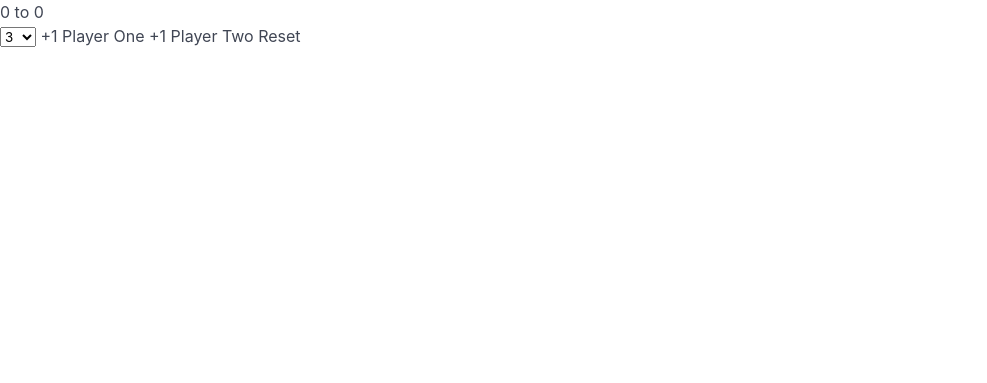
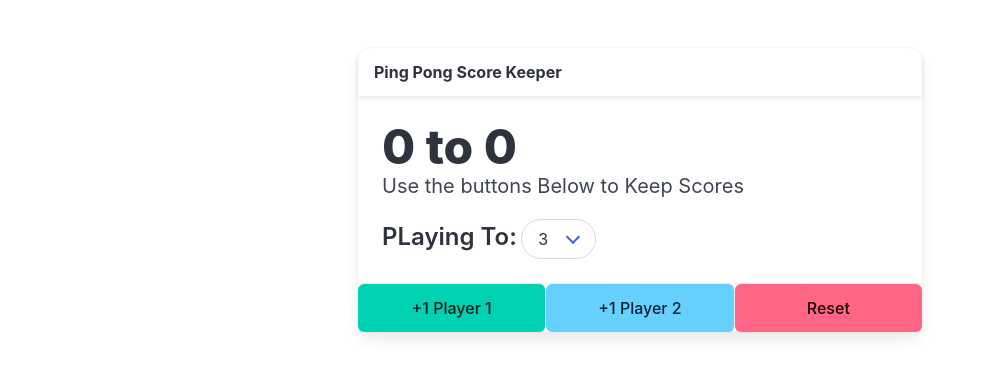
Before and after one commit to anitgt/Score-Keeper, a plain HTML site: page index.html in a window 1280 px wide. Shown: the whole page, without its empty margins (0-987 px from the left). Drawn offline with nearby package versions, Linux system fonts and the light colour scheme.

Commit message:
designing with bulma

```diff
--- a/app.js
+++ b/app.js
@@ -7,7 +7,7 @@ const winningScoreSelect = document.querySelector('#playTo');
 
 let p1Score = 0;
 let p2Score = 0;
-let winningScore = 5
+//let winningScore = 5;
 let isGameOver = false;
 
 p1Button.addEventListener('click', () => {
@@ -18,6 +18,8 @@ p1Button.addEventListener('click', () => {
             isGameOver = true;
             p1Display.classList.add('winner');
             p2Display.classList.add('loser');
+            p1Button.disabled = true;
+            p2Button.disabled = true;
             }
         p1Display.innerText = p1Score;
 }
@@ -30,8 +32,10 @@ p2Button.addEventListener('click', () => {
         p2Score += 1;
             if(p2Score === winningScore) {
                 isGameOver = true;
-                p1Display.classList.add('loser')
-                p2Display.classList.add('winner')
+                p1Display.classList.add('loser');
+                p2Display.classList.add('winner');
+                p1Button.disabled = true;
+                p2Button.disabled = true;
             }
         p2Display.innerText = p2Score;
 }
@@ -55,5 +59,8 @@ resetButton.addEventListener('click', reset)
     p1Display.textContent = 0;
     p2Display.textContent = 0;
     p1Display.classList.remove('winner','loser')
-    p2Display.classList.remove('winner', 'loser')
+    p2Display.classList.remove('winner', 'loser');
+    let winningScore = ''
+    p1Button.disabled = false;
+    p2Button.disabled = false;
 }
--- a/index.html
+++ b/index.html
@@ -4,15 +4,29 @@
     <meta charset="UTF-8">
     <meta name="viewport" content="width=device-width, initial-scale=1.0">
     <title>Score keeper</title>
-    <link rel="styleSheet" href="style.css">
+    <link rel="stylesheet" href="style.css">
     <link
   rel="stylesheet"
   href="https://cdn.jsdelivr.net/npm/bulma@1.0.4/css/bulma.min.css"
 >
 </head>
 <body>
+    <section class="section">
+<div class="container">
+    <div class="columns">
+        <div class="column is-half is-offset-one-quarter">
 
-<h1><span id="p1Display">0</span> to <span id="p2Display">0</span></h1>
+<div class="card">
+  <header class="card-header">
+    <p class="card-header-title">Ping Pong Score Keeper</p>
+  </header>
+  <div class="card-content">
+    <div class="content">
+    <h1 class="title is-1"><span id="p1Display">0</span> to <span id="p2Display">0</span></h1>
+        <p class="subtitle">Use the buttons Below to Keep Scores</p>
+
+        <label for="playTo" class="label is-large is-inline">PLaying To:</label>
+        <div class="select is-rounded">
         <select name="" id="playTo">
         <option value="3">3</option>
         <option value="4">4</option>
@@ -24,11 +38,20 @@
     <option value="10">10</option>
     <option value="11">11</option>
 </select>
-<button id="p1Button">+1 Player One</button>
-<button id="p2Button">+1 Player Two</button>
-<button id="resetButton">Reset</button>
+        </div>
+</div>
+  </div>
+  <footer class="card-footer">
+    <button class="button is-primary card-footer-item" id="p1Button">+1 Player 1</button>
+    <button class="button is-info card-footer-item" id="p2Button">+1 Player 2</button>
+    <button class="button is-danger card-footer-item" id="resetButton">Reset</button>
+  </footer>
+</div>
+        </div>
+    </div>
+</div>
+ </section>
 
 <script src="app.js"></script>
-
 </body>
 </html>
```
Lines whose indentation alone changed are shown as unchanged.
